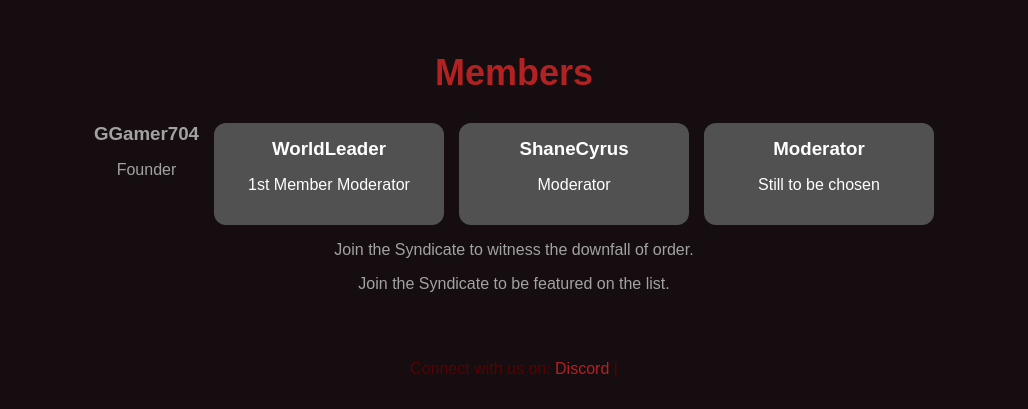
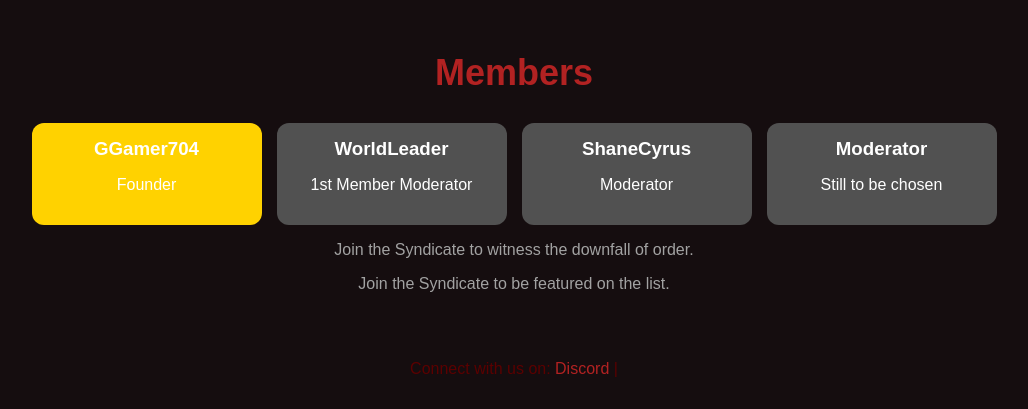
Before and after one commit to GGamer704/TheGameClan, a plain HTML site: page TheMainPhage.html in a window 1280 px wide. Shown: the part 741-1150 px from the top of the page, without its empty margins (126-1154 px from the left). Drawn offline with Linux system fonts and the light colour scheme; a web font is replaced by a local one.

Commit message:
Update TheMainPhage.html

```diff
--- a/TheMainPhage.html
+++ b/TheMainPhage.html
@@ -27,7 +27,7 @@
     <section class="Mid" id="members">
         <h2>Members</h2>
         <div class="MemberList">
-            <div class="MemberCard-Founder">
+            <div class="MemberCard" id="Founder">
                 <h3>GGamer704</h3>
                 <p>Founder</p>
             </div>
```
